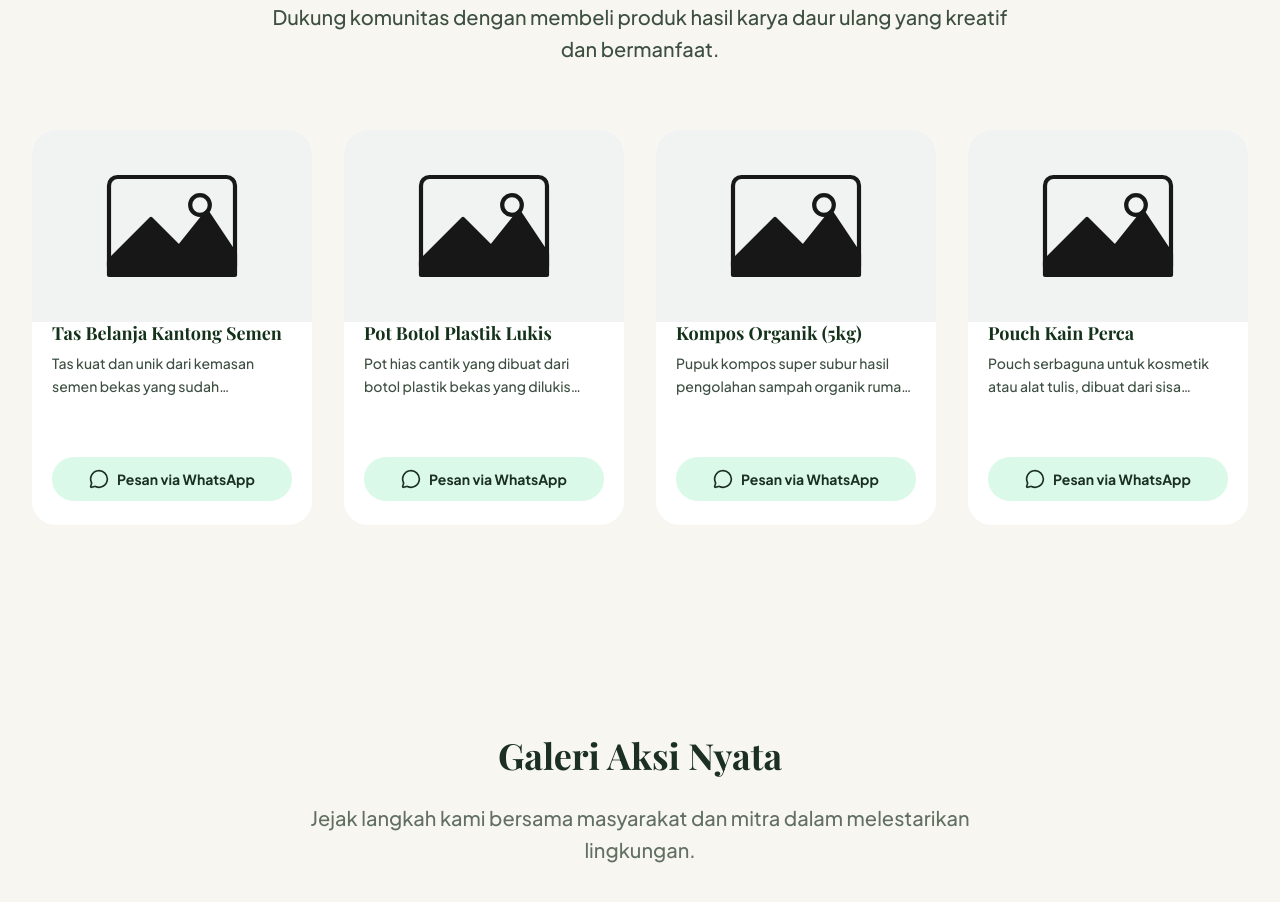
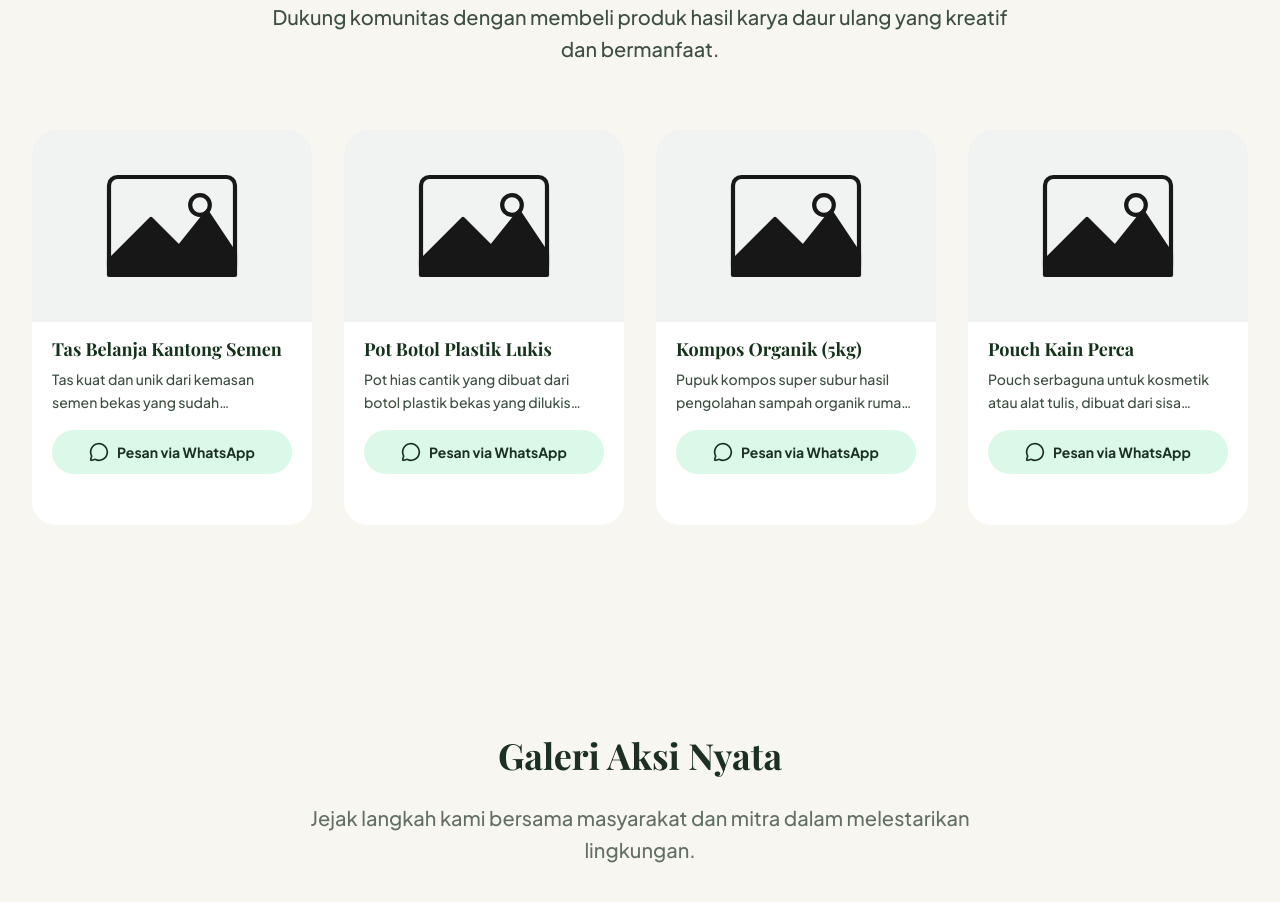
Before and after one commit to SulthanAndyno/teman-pilah_fe, a Next.js app: page / in a window 1280 px wide. Shown: the part 3860-4762 px from the top of the page. Built offline with nearby package versions, Linux system fonts and the light colour scheme; a web font is replaced by a local one.

Commit message:
fix; gap in card

```diff
--- a/src/components/landing/ProductCatalog.tsx
+++ b/src/components/landing/ProductCatalog.tsx
@@ -29,7 +29,7 @@ export function ProductCatalog() {
         <div className="flex flex-wrap justify-center gap-8">
           {products.slice(0, 4).map((product) => (
             <motion.div key={product.id} {...fadeInUp} className="w-70 h-98.75 [395px]">
-              <Card padding="none" className="w-full h-full overflow-hidden flex flex-col border-none rounded-3xl bg-white shadow-none transition-transform hover:scale-[1.01] relative">
+              <Card padding="none" className="w-full h-full overflow-hidden flex flex-col border-none rounded-3xl bg-white shadow-none transition-transform hover:scale-[1.01] relative gap-y-4">
                  {/* Image Section - Flush with top and sides */}
                 <div className="w-full h-48 shrink-0 bg-[#F1F3F2] flex items-center justify-center">
                   <div className="w-full h-full flex items-center justify-center text-black">
@@ -40,7 +40,7 @@ export function ProductCatalog() {
                     </svg>
                   </div>
                 </div>
-                <div className="px-5 pb-6 grow flex flex-col text-left">
+                <div className="px-5 pb-6 grow flex-col text-left">
                   <div className="grow space-y-2">
                     <h4 className="text-lg font-bold text-[#14321A] leading-tight">{product.name}</h4>
                     <p className="text-[#3D4F41] text-sm font-medium leading-relaxed line-clamp-2">
```
